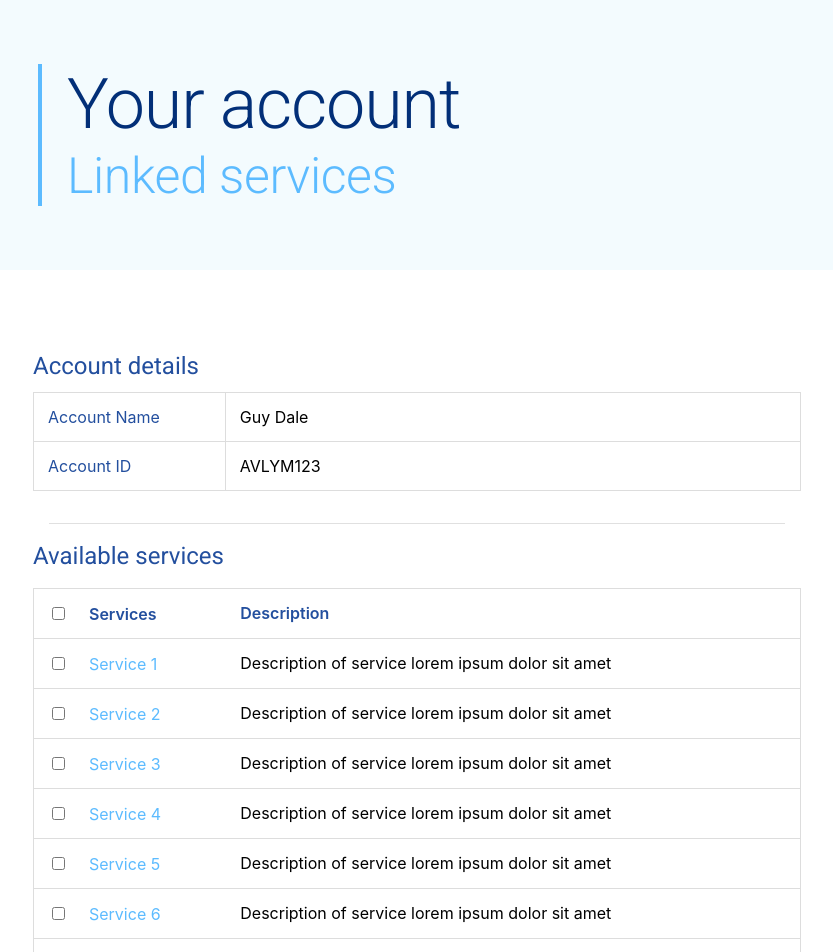
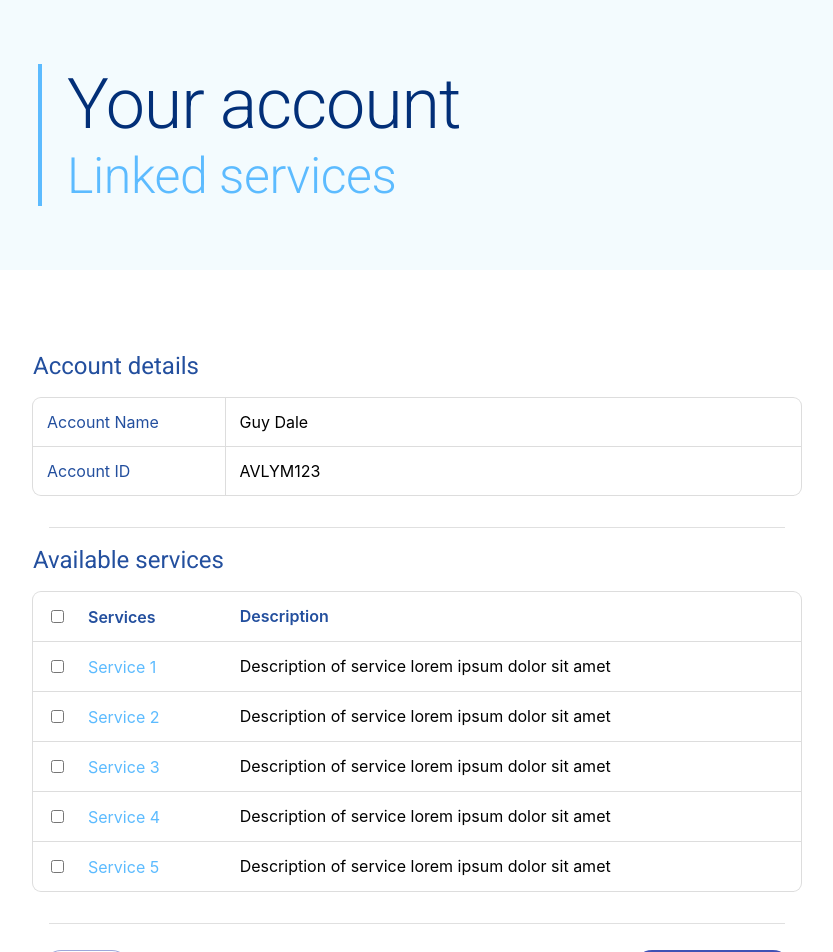
Before and after one commit to Kwiddy/Internship-React-Page, a React (Create React App) app: page / in a window 1280 px wide. Shown: the top 952 px of the page, without its empty margins (223-1056 px from the left). Built offline with nearby package versions, Linux system fonts and the light colour scheme.

Commit message:
add rounded corners to both page tables

```diff
--- a/src/ExampleData/accountServices.json
+++ b/src/ExampleData/accountServices.json
@@ -3,8 +3,5 @@
   { "id": 2, "value": "Service 2", "isChecked": false },
   { "id": 3, "value": "Service 3", "isChecked": false },
   { "id": 4, "value": "Service 4", "isChecked": false },
-  { "id": 5, "value": "Service 5", "isChecked": false },
-  { "id": 6, "value": "Service 6", "isChecked": false },
-  { "id": 7, "value": "Service 7", "isChecked": false },
-  { "id": 8, "value": "Service 8", "isChecked": false }
+  { "id": 5, "value": "Service 5", "isChecked": false }
 ]
--- a/src/styles/serviceTableStyle.css
+++ b/src/styles/serviceTableStyle.css
@@ -10,7 +10,16 @@ input[type="checkbox"] {
   margin-right: 3vh;
 }
 
-table tr {
-  padding-top: 2vh;
+#details {
+  width: 100%;
+  border-collapse: collapse;
+  width: 100%;
+  margin-top: 2vh;
+  border: 1px solid #ddd;
+  border-spacing: 0;
+  border-radius: 8px;
+  border-style: hidden;
+  -webkit-box-shadow: 0 0 0 1px #ddd;
+          box-shadow: 0 0 0 1px #ddd;
 }
 /*# sourceMappingURL=serviceTableStyle.css.map */
--- a/src/styles/serviceTableStyle.scss
+++ b/src/styles/serviceTableStyle.scss
@@ -10,8 +10,14 @@ input[type="checkbox"] {
   margin-right: 3vh;
 }
 
-table {
-  tr {
-    padding-top: 2vh;
-  }
+#details {
+  width: 100%;
+  border-collapse: collapse;
+  width: 100%;
+  margin-top: 2vh;
+  border: 1px solid #ddd;
+  border-spacing: 0;
+  border-radius: 8px;
+  border-style: hidden;
+  box-shadow: 0 0 0 1px #ddd;
 }
--- a/src/styles/style.css
+++ b/src/styles/style.css
@@ -77,6 +77,11 @@ header .headText #subHead {
   width: 100%;
   margin-top: 2vh;
   border: 1px solid #ddd;
+  border-spacing: 0;
+  border-radius: 8px;
+  border-style: hidden;
+  -webkit-box-shadow: 0 0 0 1px #ddd;
+          box-shadow: 0 0 0 1px #ddd;
 }
 
 .page-wrapper .page-block .available-services table,
--- a/src/styles/style.scss
+++ b/src/styles/style.scss
@@ -57,11 +57,16 @@ header {
       color: #234f9e;
       padding-bottom: 2vh;
       padding-top: 2vh;
+
       table {
         border-collapse: collapse;
         width: 100%;
         margin-top: 2vh;
         border: 1px solid #ddd;
+        border-spacing: 0;
+        border-radius: 8px;
+        border-style: hidden;
+        box-shadow: 0 0 0 1px #ddd;
       }
       table,
       td {
```
Also changed, not shown: 2 other files (tests, documents, lock files or other folders).
